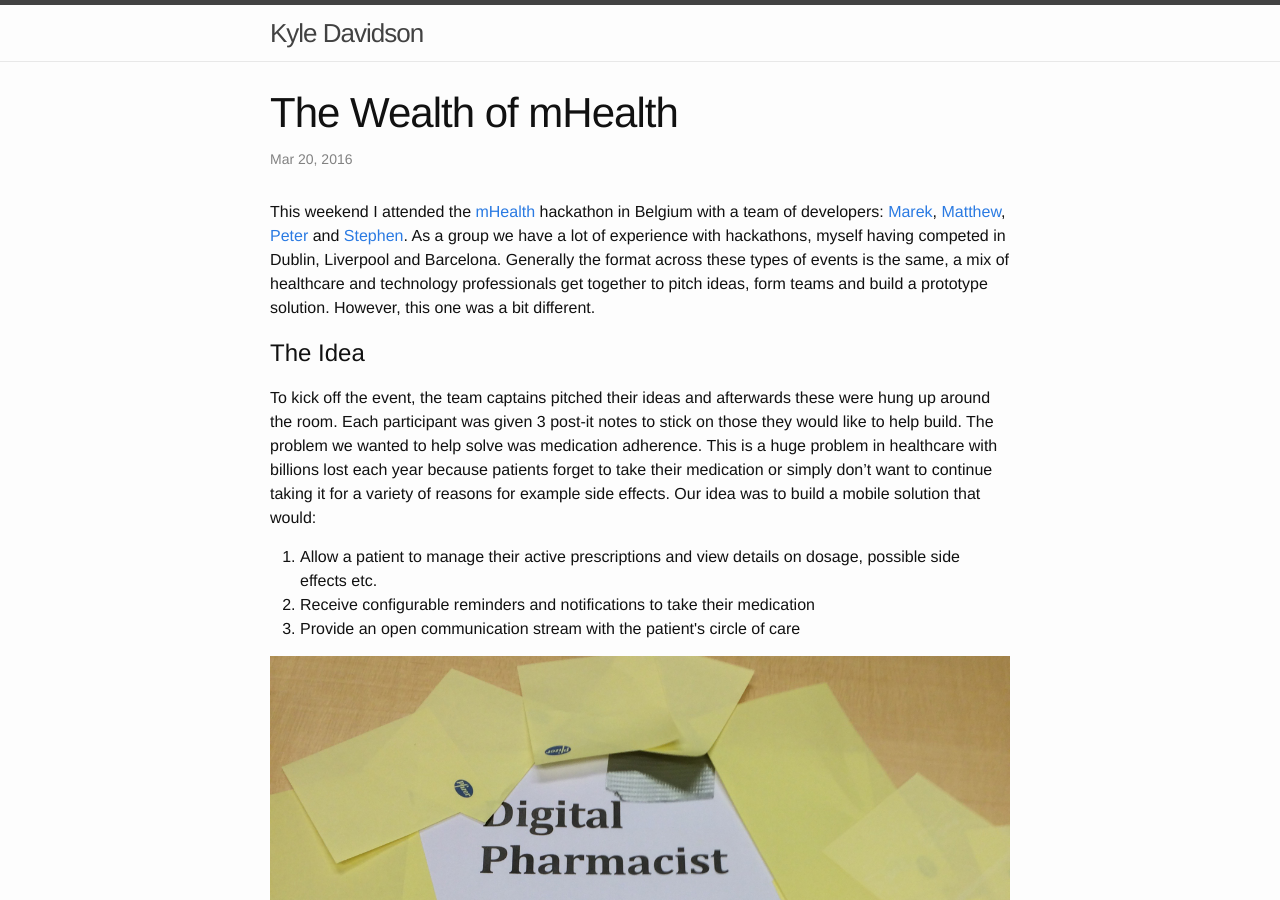
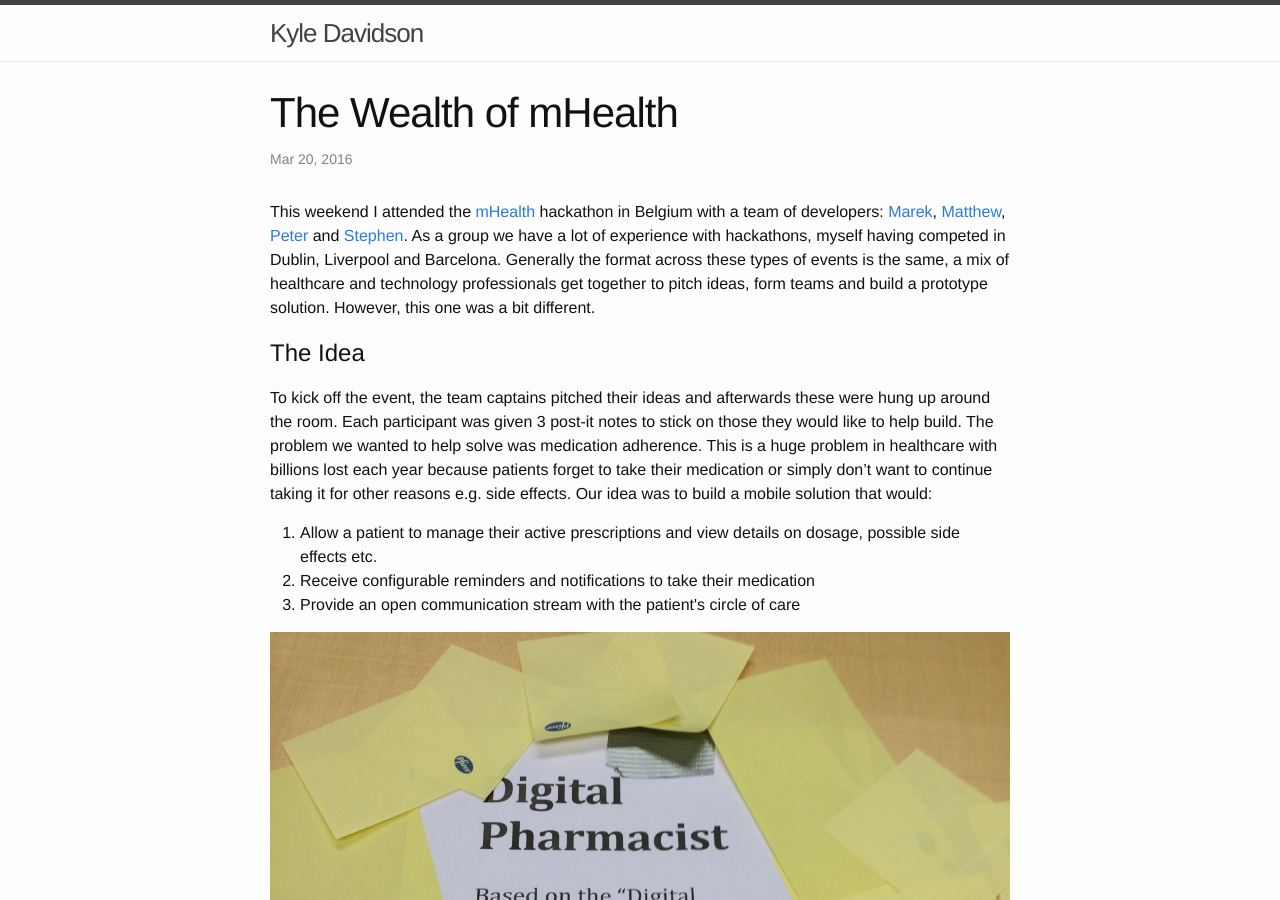
Before and after one commit to KyleDavidsonPro/kyledavidsonpro.github.com, a Jekyll site: the page built from _posts/2016-03-20-mHealth.md, in a window 1280 px wide and 900 px high. Built offline with Jekyll 4.4.1, drawn with Linux system fonts in a browser that asks for light colours.

Commit message:
Small grammar

```diff
--- a/_posts/2016-03-20-mHealth.md
+++ b/_posts/2016-03-20-mHealth.md
@@ -11,7 +11,7 @@ This weekend I attended the [mHealth](http://mhealth.be/en/home/) hackathon in B
 
 # The Idea
 
-To kick off the event, the team captains pitched their ideas and afterwards these were hung up around the room. Each participant was given 3 post-it notes to stick on those they would like to help build. The problem we wanted to help solve was medication adherence. This is a huge problem in healthcare with billions lost each year because patients forget to take their medication or simply don't want to continue taking it for a variety of reasons for example side effects. Our idea was to build a mobile solution that would:
+To kick off the event, the team captains pitched their ideas and afterwards these were hung up around the room. Each participant was given 3 post-it notes to stick on those they would like to help build. The problem we wanted to help solve was medication adherence. This is a huge problem in healthcare with billions lost each year because patients forget to take their medication or simply don't want to continue taking it for other reasons e.g. side effects. Our idea was to build a mobile solution that would:
 
 <ol>
 	<li>Allow a patient to manage their active prescriptions and view details on dosage, possible side effects etc.</li>
```
